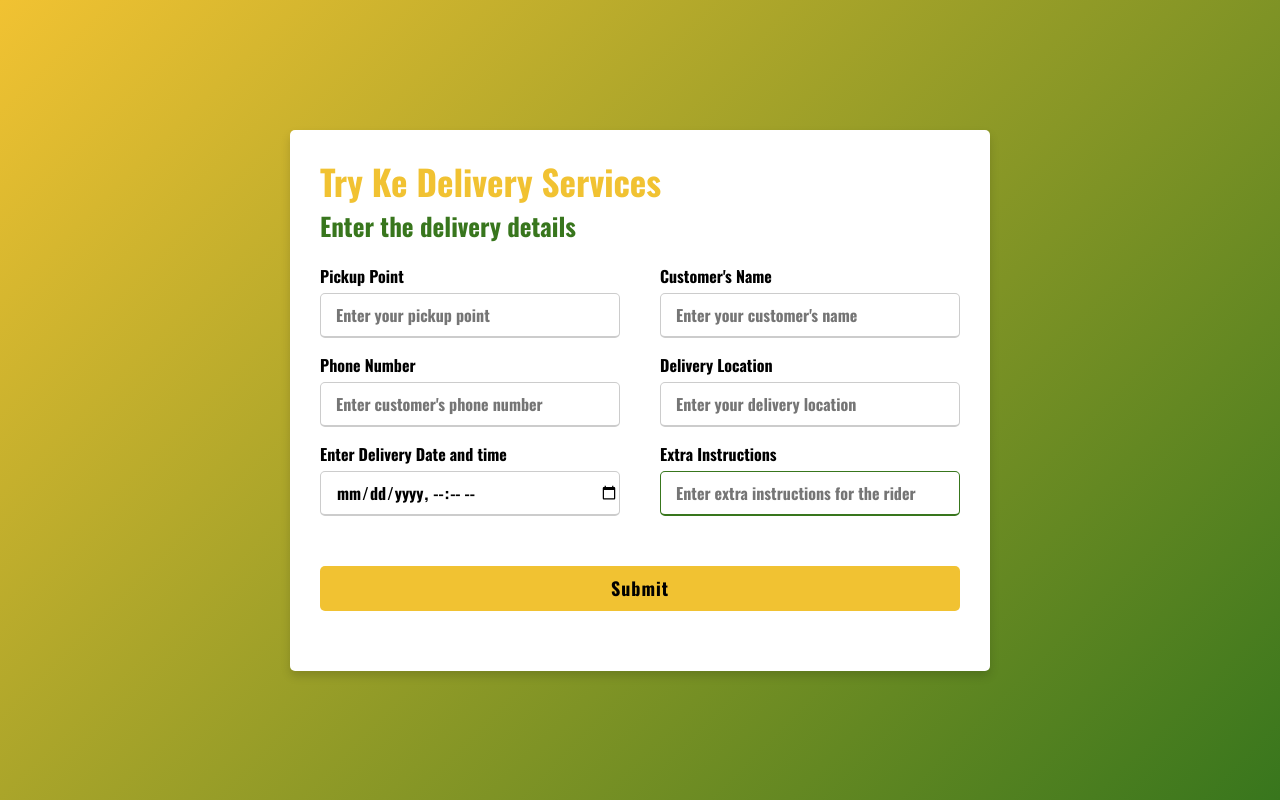
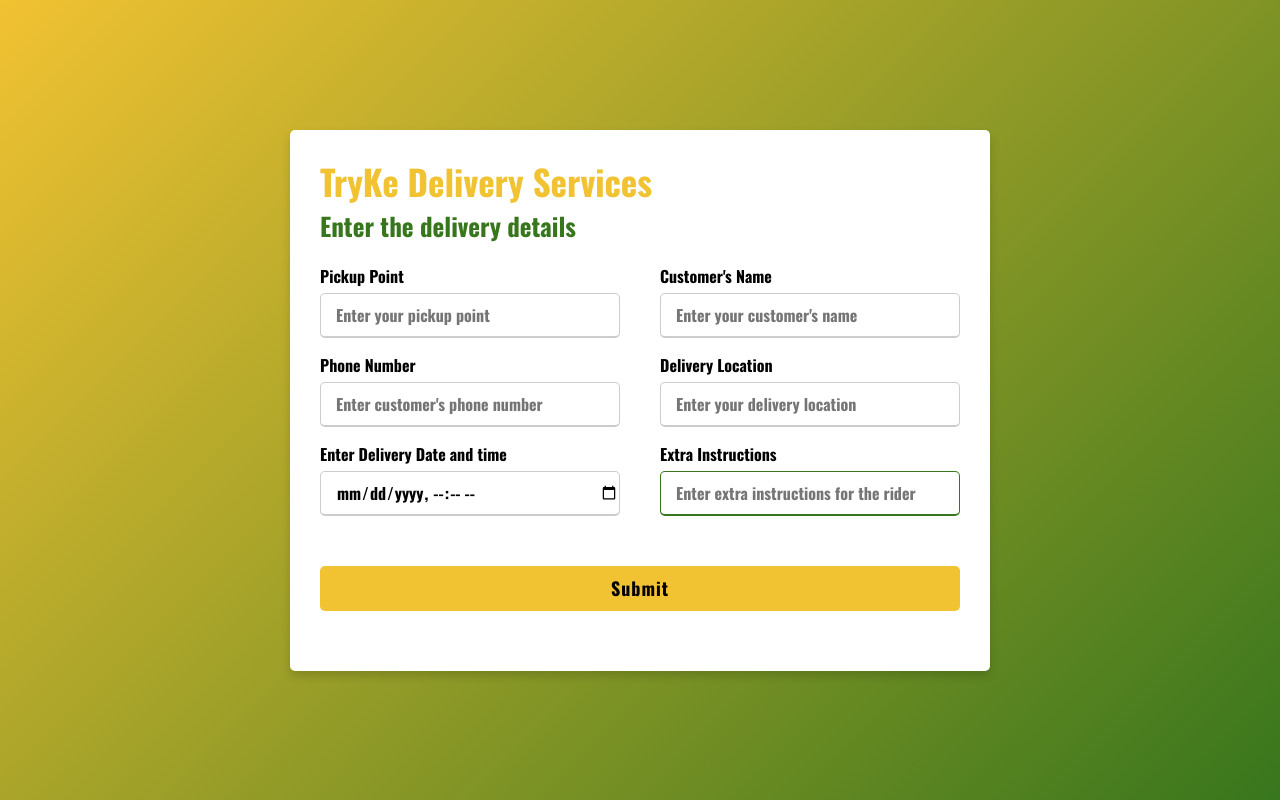
Before and after one commit to laveatsenga/trykedeliverysystem, a plain HTML site: page index.html in a window 1280 px wide. Drawn offline with nearby package versions, Linux system fonts and the light colour scheme.

Commit message:
Update index.html

```diff
--- a/index.html
+++ b/index.html
@@ -26,7 +26,7 @@ function SubForm (){
    </head>
 <body>
   <div class="container">
-    <div class="company">Try Ke Delivery Services</div>
+    <div class="company">TryKe Delivery Services</div>
     <div class="title">Enter the delivery details</div>
     <div class="content">
       <form action="#">
```
